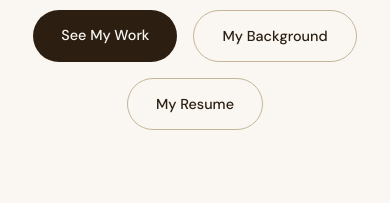
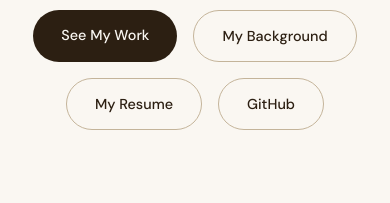
Before and after one commit to AbdulAzeezAyindeAlao/AbdulAzeezAyindeAlao.github.io, a plain HTML site: page index.html in a window 390 px wide. Shown: the part 641-844 px from the top of the page. Drawn offline with Linux system fonts and the light colour scheme.

Commit message:
Updating Links for Resume and GitHub

```diff
--- a/index.html
+++ b/index.html
@@ -264,7 +264,6 @@
 
     @media (max-width: 900px) {
       .skills-grid { grid-template-columns: 1fr 1fr; }
-      .github-card { flex-direction: column; align-items: flex-start; }
     }
     @media (max-width: 768px) {
       nav { padding: 1rem 1.5rem; }
@@ -277,7 +276,6 @@
       .exp-columns { grid-template-columns: 1fr; gap: 3rem; }
       .projects-grid { grid-template-columns: 1fr; }
       .skills-grid { grid-template-columns: 1fr; }
-      .github-card { width: 100%; }
       footer { flex-direction: column; gap: 0.5rem; text-align: center; padding: 1.5rem; }
     }
   </style>
@@ -326,7 +324,8 @@
     <div class="hero-actions">
       <a href="#projects" class="btn btn-primary">See My Work</a>
       <a href="#experience" class="btn btn-outline">My Background</a>
-      <a href="" class="btn btn-outline" target="_blank" rel="noopener noreferrer">My Resume</a>
+      <a href="https://tinyurl.com/4aem6hhn" class="btn btn-outline" target="_blank" rel="noopener noreferrer">My Resume</a>
+      <a href="https://github.com/AbdulAzeezAyindeAlao" class="btn btn-outline" target="_blank" rel="noopener noreferrer">GitHub</a>
     </div>
   </div>
 
```
